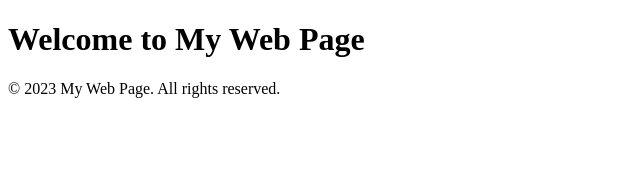
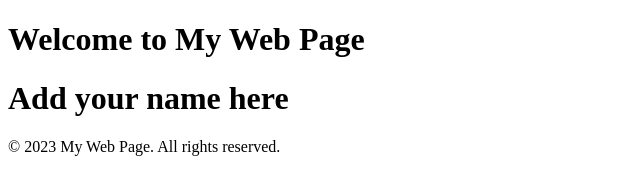
Before and after one commit to plugwalkant/test-html, a plain HTML site: page index.html in a window 1280 px wide. Shown: the whole page, without its empty margins (0-640 px from the left). Drawn offline with Linux system fonts and the light colour scheme.

Commit message:
Update index.html

```diff
--- a/index.html
+++ b/index.html
@@ -11,6 +11,7 @@
     <header>
         <h1>Welcome to My Web Page</h1>
         <!-- Add your header content here -->
+        <h1> Add your name here </h1>
     </header>
 
     <nav>
```
